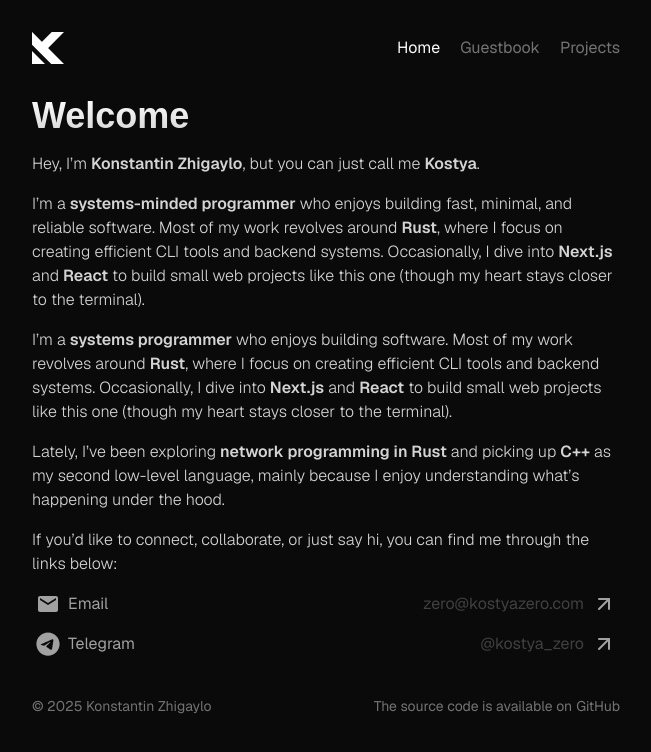
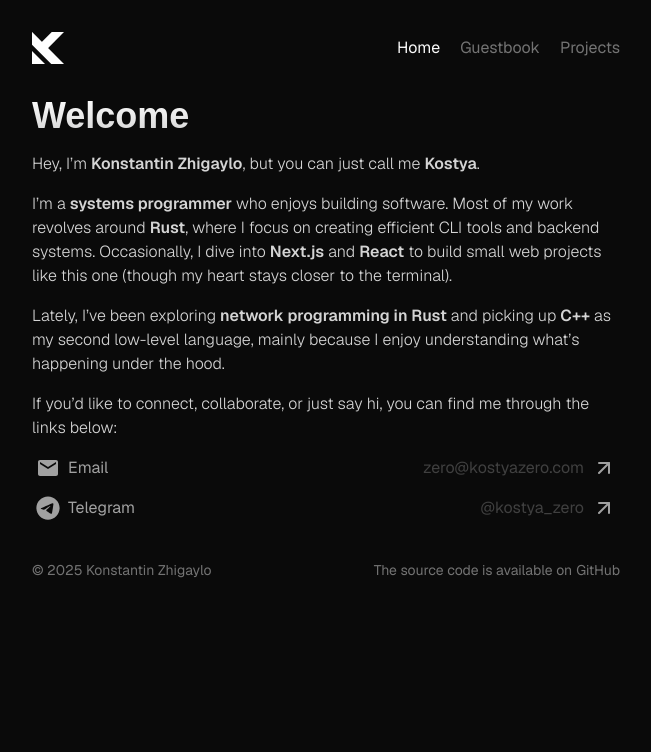
Before and after one commit to kostya-zero/homepage, a Next.js app: page / in a window 1280 px wide. Shown: the top 752 px of the page, without its empty margins (314-965 px from the left). Built offline with nearby package versions, Linux system fonts and the light colour scheme; no server answers; a web font is replaced by a local one.

Commit message:
fix(home): duplicate section

```diff
--- a/app/page.tsx
+++ b/app/page.tsx
@@ -40,14 +40,6 @@ export default function Home() {
             </BlurOutAnimation>
             <BlurOutAnimation index={3}>
                 <Text>
-                    I’m a <Bold>systems-minded programmer</Bold> who enjoys building fast, minimal, and reliable
-                    software. Most of my work revolves around <Bold>Rust</Bold>, where I focus on creating efficient CLI
-                    tools and backend systems. Occasionally, I dive into <Bold>Next.js</Bold> and <Bold>React</Bold> to
-                    build small web projects like this one (though my heart stays closer to the terminal).
-                </Text>
-            </BlurOutAnimation>
-            <BlurOutAnimation index={3}>
-                <Text>
                     I’m a <Bold>systems programmer</Bold> who enjoys building software. Most of my work revolves around{" "}
                     <Bold>Rust</Bold>, where I focus on creating efficient CLI tools and backend systems. Occasionally,
                     I dive into <Bold>Next.js</Bold> and <Bold>React</Bold> to build small web projects like this one
```
